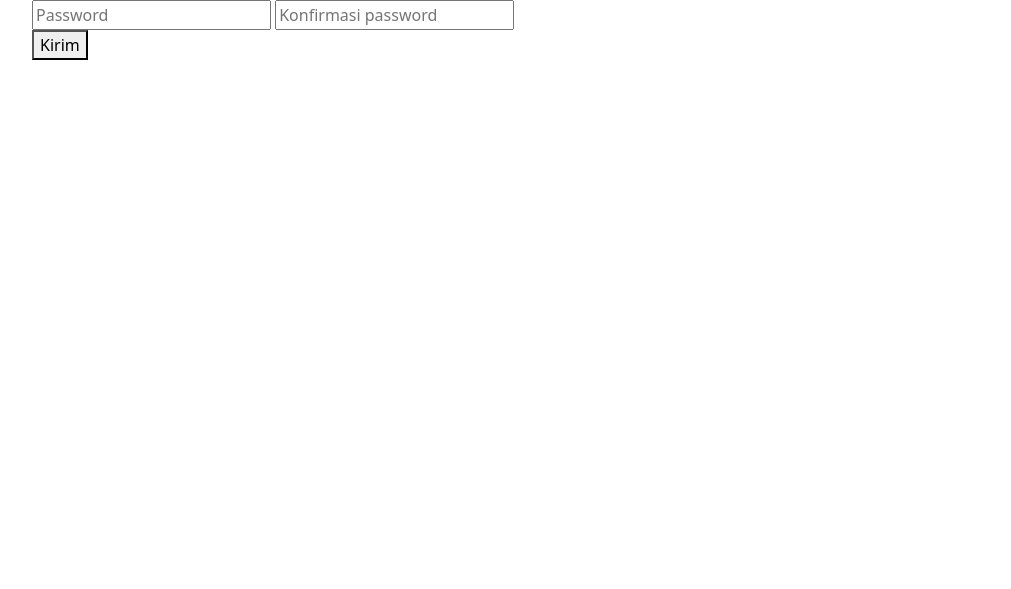
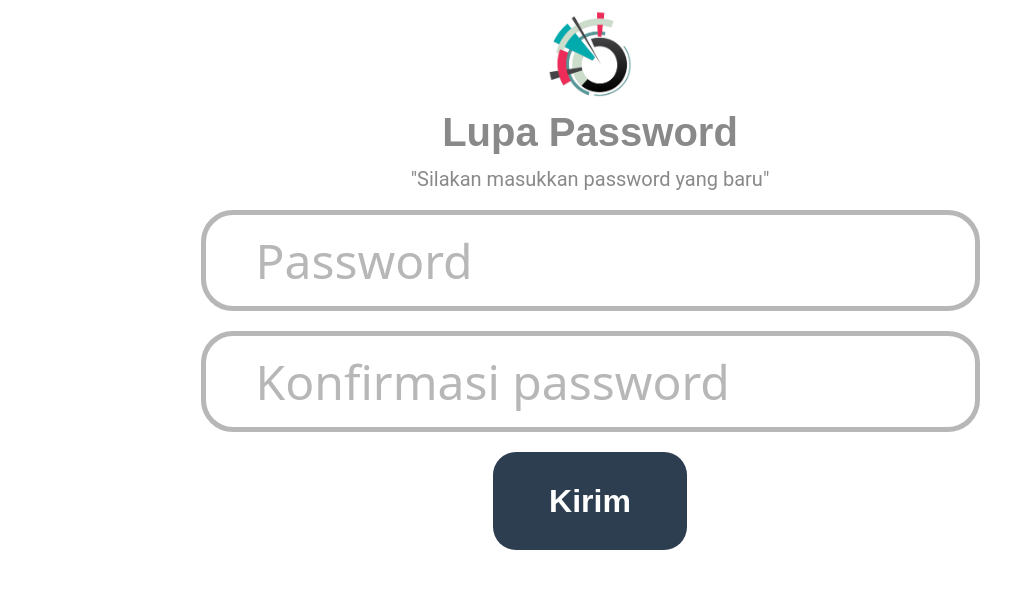
Before and after one commit to SuryaAdiPalguna/FinalProjectRPL, a PHP site: page /reset_password.php in a window 1280 px wide. Shown: the top 589 px of the page, without its empty margins (50-1061 px from the left). Run offline with PHP 8.4, Linux system fonts and the light colour scheme; some web fonts are replaced.

Commit message:
Add CSS to reset_password.php

```diff
--- a/Style.css
+++ b/Style.css
@@ -193,7 +193,6 @@ h5[name="lupa_pass_title"]{
     color: #898989;
     font-weight: bold;
     text-align: center;
-
 }
 @font-face {
     font-family: 'Roboto';
@@ -204,9 +203,6 @@ p[name="silahkan_masukan_email"]{
     font-size: 20px;
     color: #898989;
     text-align: center;
-}
-p[name="email_salah"]{
-
 }
 button[name="kirim"]{
     background-color: #2D3E50;
@@ -230,3 +226,11 @@ a[name="back_login"]{
     margin-top: 20px;
     text-align: center;
 }
+/*Reset Password*/
+input[name="konfirmasi"]{
+    margin-top: 20px;
+}
+p[name="error"]{
+    margin-left: 265px;
+    color: red;
+}
--- a/lupa_password.php
+++ b/lupa_password.php
@@ -47,6 +47,5 @@ if (isset($_POST["kirim"])) {
 </form>
 <script src="https://cdn.jsdelivr.net/npm/bootstrap@5.3.0-alpha1/dist/js/bootstrap.min.js" integrity="sha384-mQ93GR66B00ZXjt0YO5KlohRA5SY2XofN4zfuZxLkoj1gXtW8ANNCe9d5Y3eG5eD" crossorigin="anonymous"></script>
 <link rel="stylesheet" href="Style.css">
-
 </body>
 </html>
--- a/reset_password.php
+++ b/reset_password.php
@@ -25,19 +25,32 @@ if (isset($_POST["kirim"])) {
 </head>
 <body>
 <form method="post">
-    <?php if (isset($error)) { ?>
     <div class="container">
-        <p>Konfirmasi password tidak valid</p>
+        <img name="login_logo"src="logo.jpg" alt="Logo" width="100">
+        <h5 name="lupa_pass_title">Lupa Password</h5>
     </div>
-    <?php } ?>
+    <div class="container">
+        <p name="silahkan_masukan_email">"Silakan masukkan password yang baru"</p>
+    </div>
     <div class="container">
         <input type="password" name="password" id="password" placeholder="Password" required>
         <input type="password" name="konfirmasi" id="konfirmasi" placeholder="Konfirmasi password" required>
     </div>
+    <?php if (isset($error)) { ?>
+    <div class="container">
+        <p name ="error">Konfirmasi password tidak valid</p>
+        <style>
+            #password,#konfirmasi{
+                border: 5px solid red;
+            }
+        </style>
+    </div>
+    <?php } ?>
     <div class="container">
         <button type="submit" name="kirim" id="kirim">Kirim</button>
     </div>
 </form>
 <script src="https://cdn.jsdelivr.net/npm/bootstrap@5.3.0-alpha1/dist/js/bootstrap.min.js" integrity="sha384-mQ93GR66B00ZXjt0YO5KlohRA5SY2XofN4zfuZxLkoj1gXtW8ANNCe9d5Y3eG5eD" crossorigin="anonymous"></script>
+<link rel="stylesheet" href="Style.css">
 </body>
 </html>
```
